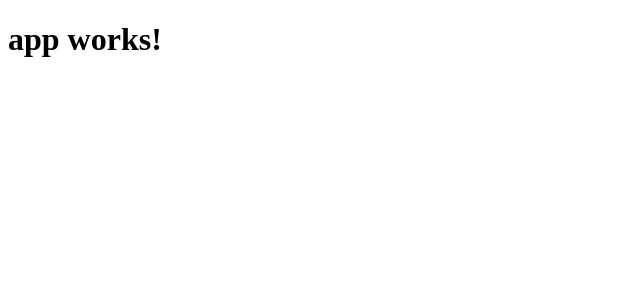
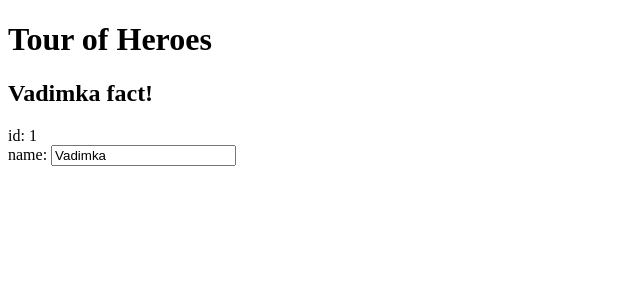
Before and after one commit to Zavertaliuk-Vadym/Angular-example, an Angular app: page / in a window 1280 px wide. Shown: the top 300 px of the page, without its empty margins (0-640 px from the left). Built offline with nearby package versions, Linux system fonts and the light colour scheme.

Commit message:
add output and input name

```diff
--- a/src/app/app.component.ts
+++ b/src/app/app.component.ts
@@ -1,10 +1,26 @@
-import { Component } from '@angular/core';
+import {Component} from '@angular/core';
 
 @Component({
   selector: 'app-root',
-  templateUrl: './app.component.html',
-  styleUrls: ['./app.component.css']
+  template: `
+  <h1>{{title}}</h1>
+  <h2>{{hero.name}} fact!</h2>
+  <div><label>id: </label>{{hero.id}}</div>
+  <div>
+    <label>name: </label>
+    <input [(ngModel)]="hero.name" placeholder="name">
+  </div>
+
+  `
 })
 export class AppComponent {
-  title = 'app works!';
+  title = 'Tour of Heroes';
+  hero: Hero = {
+    id: 1,
+    name: 'Vadimka'
+  };
 }
+export class Hero {
+  id: number;
+  name: string;
+}
```
Also changed, not shown: 1 other file (tests, documents, lock files or other folders).
